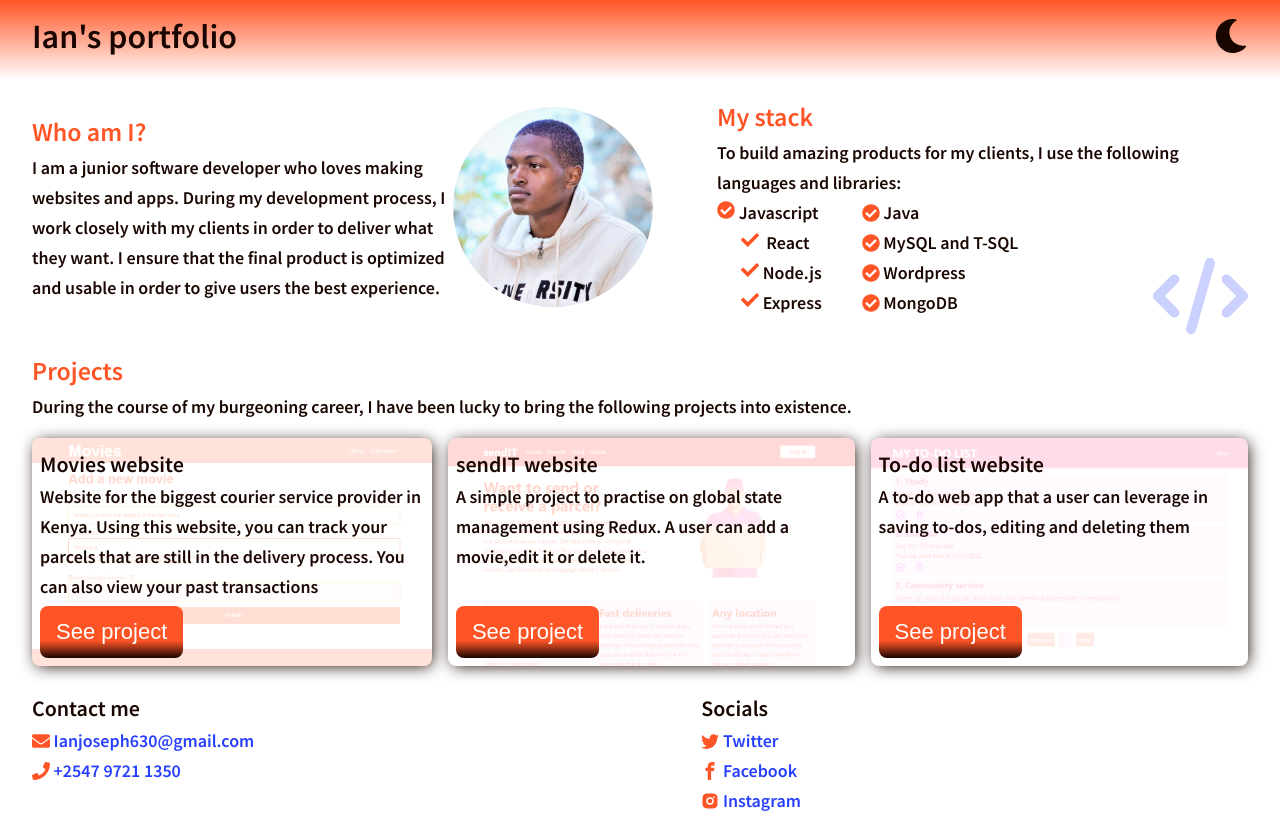
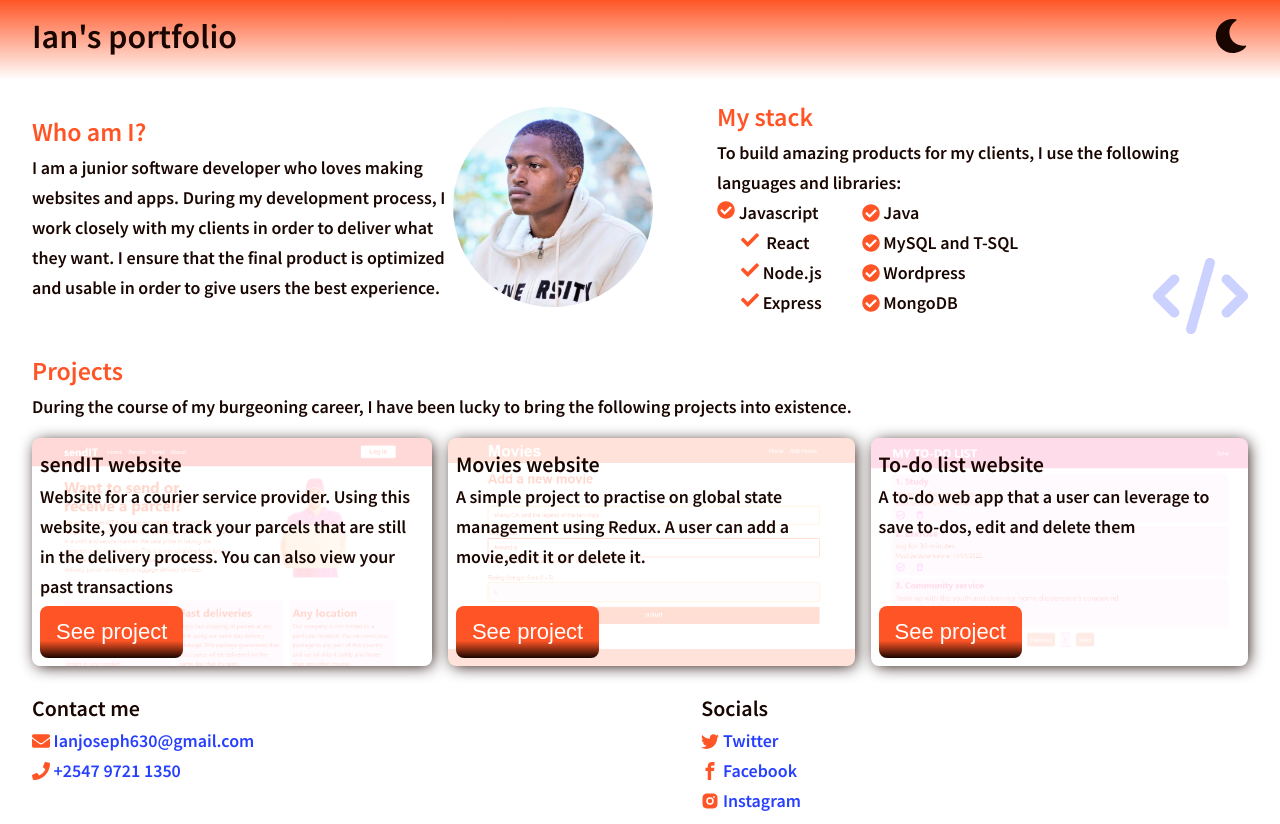
Before and after one commit to IanGathuita/ian-portfolio, a React (Create React App) app: page / in a window 1280 px wide. Built offline with nearby package versions, Linux system fonts and the light colour scheme.

Commit message:
Update projects' verbiage

```diff
--- a/src/Components/Projects/Projects.jsx
+++ b/src/Components/Projects/Projects.jsx
@@ -10,16 +10,16 @@ const ModalContext = createContext();
 const Projects = () => {
     const projectsInfo = [
         {
-            name: 'Movies website', description: `Website for the  biggest courier service provider in Kenya. Using this website, you can track your
+            name: 'sendIT website', description: `Website for a courier service provider. Using this website, you can track your
         parcels that are still in the delivery process. You can also view your past transactions`,
-            background: movies, url:''
+            background: sendit, url:''
         },
         {
-            name: 'sendIT website', description: `A simple project to practise on global state management using Redux. A user can add a movie,edit
-        it or delete it.`, background: sendit,url:''
+            name: 'Movies website', description: `A simple project to practise on global state management using Redux. A user can add a movie,edit
+        it or delete it.`, background: movies,url:''
         },
         {
-            name: 'To-do list website', description: `A to-do web app that a user can leverage in saving to-dos, editing and deleting them`,
+            name: 'To-do list website', description: `A to-do web app that a user can leverage  to save to-dos, edit and delete them`,
             background:  todo, url:''
         }
     ];
```
